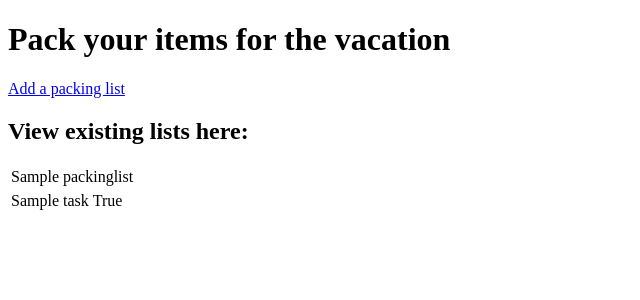
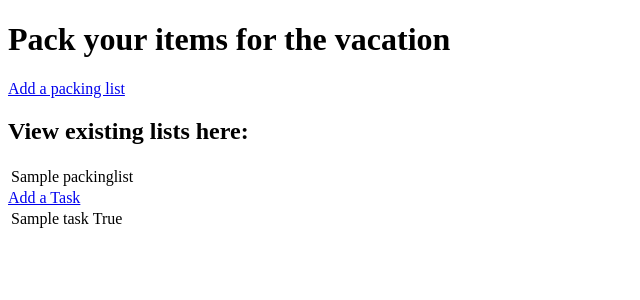
Before and after one commit to TeodoraAlina/start-packing, a Django app: page / in a window 1280 px wide. Shown: the top 300 px of the page, without its empty margins (0-640 px from the left). Run offline with Django 4.2, Linux system fonts and the light colour scheme; tables that the repository leaves empty hold one stand-in row (values such as "Sample post").

Commit message:
Create form and function for add_task

```diff
--- a/packinglist/templates/packinglist/packinglist.html
+++ b/packinglist/templates/packinglist/packinglist.html
@@ -20,6 +20,7 @@
         </tr>
         {% endfor %}
     </table>
+    <a href="/add_task">Add a Task</a>
     <table>
         {% for task in tasks %}
         <tr>
--- a/packinglist/views.py
+++ b/packinglist/views.py
@@ -2,6 +2,7 @@ from django.shortcuts import render, redirect
 from .models import PackingList
 from .models import Task
 from .forms import PackingListForm
+from .forms import TaskForm
 
 
 def get_packing_list(request):
@@ -25,3 +26,16 @@ def add_packing_list(request):
         'form': form
     }
     return render(request, 'packinglist/add_packinglist.html', context)
+
+
+def add_task(request):
+    if request.method == 'POST':
+        form_task = TaskForm(request.POST)
+        if form_task.is_valid():
+            form_task.save()
+            return redirect('get_packing_list')
+    form_task = TaskForm()
+    context = {
+        'form_task': form_task
+    }
+    return render(request, 'packinglist/add_task.html', context)
--- a/startpacking/urls.py
+++ b/startpacking/urls.py
@@ -21,5 +21,7 @@ from packinglist import views
 urlpatterns = [
     path('admin/', admin.site.urls),
     path('', views.get_packing_list, name='get_packing_list'),
-    path('add', views.add_packing_list, name='add'),
+    path('add/', views.add_packing_list, name='add'),
+    path('add_task/', views.add_task, name='add_task')
+
 ]
```
Also changed, not shown: packinglist/forms.py (+7 -0 lines), packinglist/templates/packinglist/add_task.html (added, +24 -0 lines).
